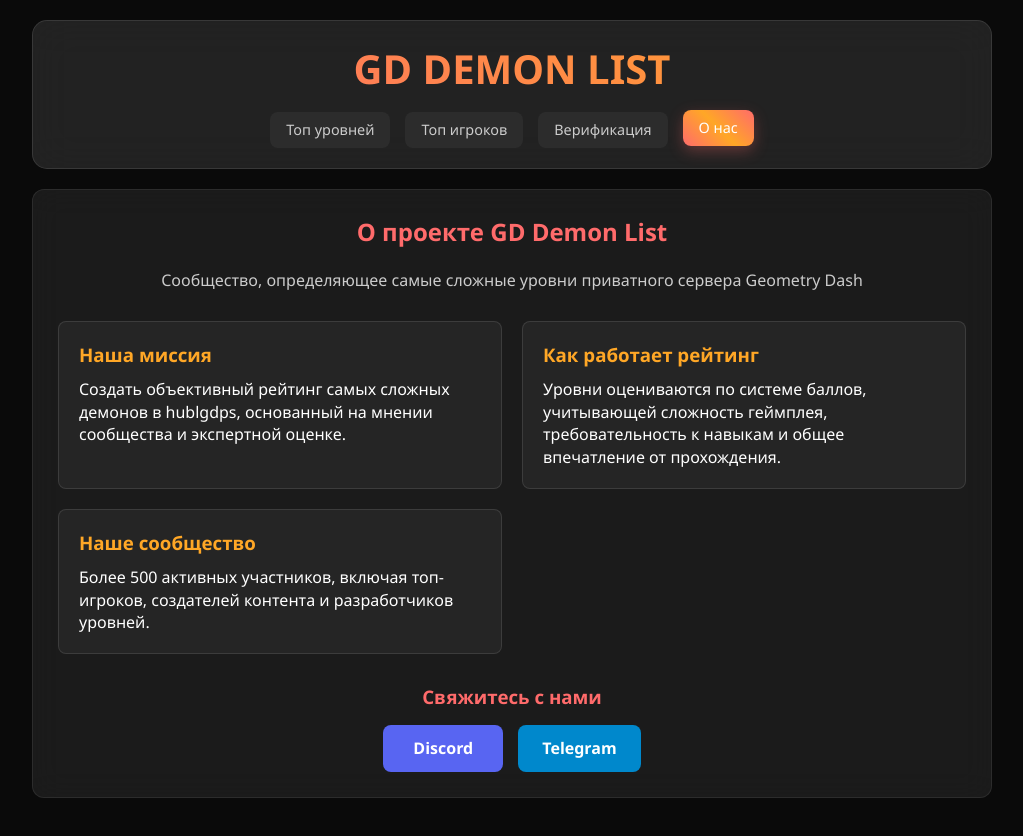
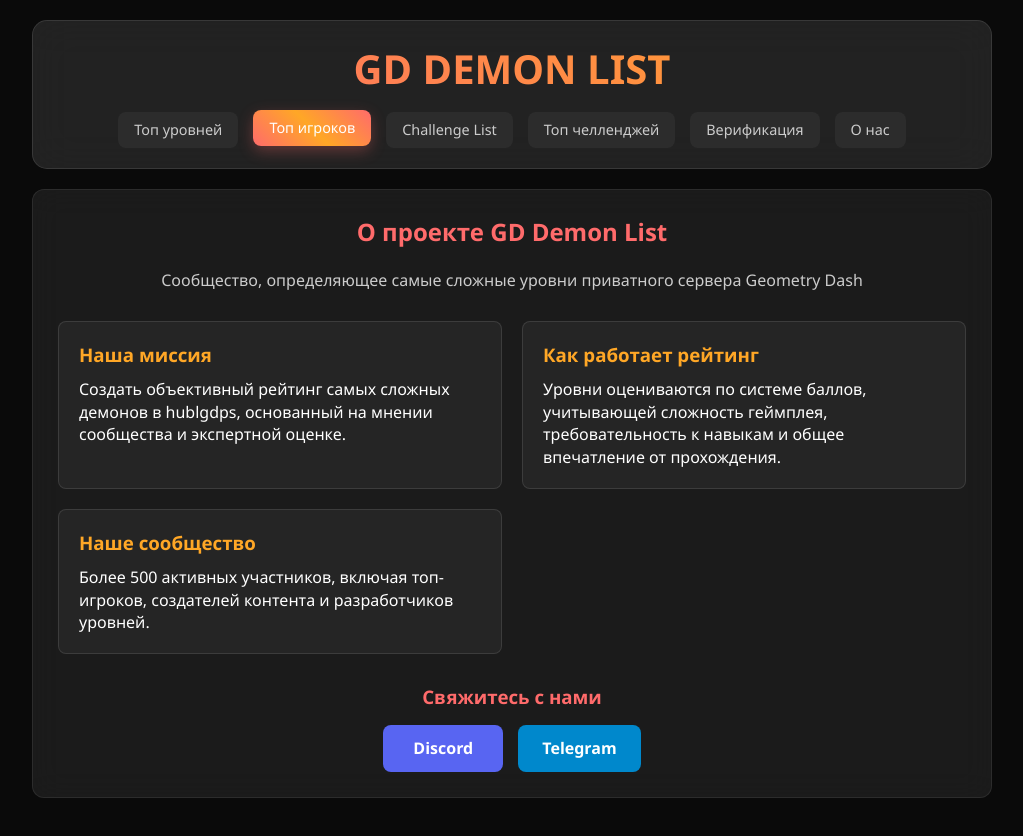
Before and after one commit to itzzbit/itzzbit, a plain HTML site: page about.html in a window 1280 px wide. Shown: the whole page, without its empty margins (128-1151 px from the left). Drawn offline with Linux system fonts and the light colour scheme.

Commit message:
Update about.html

```diff
--- a/about.html
+++ b/about.html
@@ -11,10 +11,12 @@
         <header class="header">
             <h1 class="logo-gradient">GD DEMON LIST</h1>
             <nav>
-                <a href="index.html">Топ уровней</a>
-                <a href="players.html">Топ игроков</a>
-                <a href="verify.html">Верификация</a>
-                <a href="about.html" class="active">О нас</a>
+    <a href="index.html">Топ уровней</a>
+    <a href="players.html" class="active">Топ игроков</a>
+    <a href="challenge-list.html">Challenge List</a>
+    <a href="challenge-top.html">Топ челленджей</a>
+    <a href="verify.html">Верификация</a>
+    <a href="about.html">О нас</a>
             </nav>
         </header>
 
```
